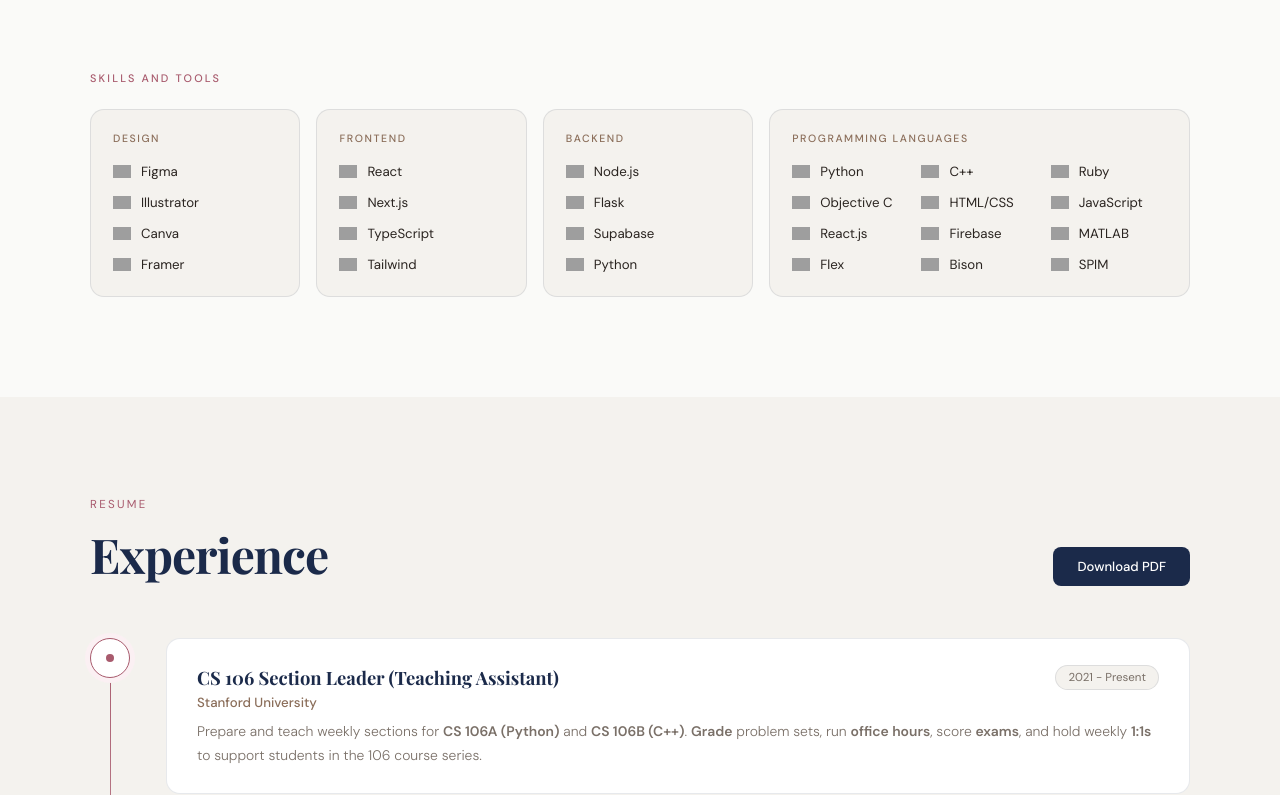
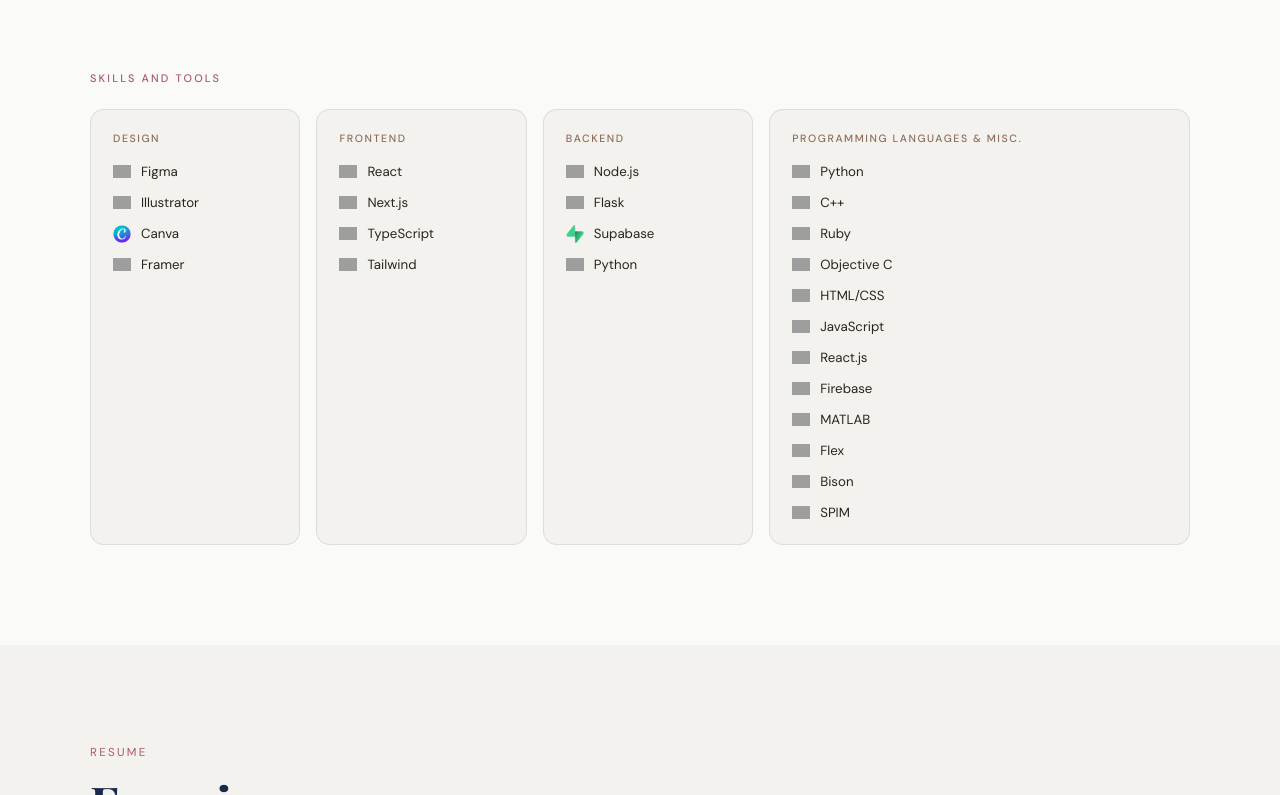
Before and after one commit to osose-e/personal-portfolio, a React (Vite) app: page / in a window 1280 px wide. Shown: the part 2545-3340 px from the top of the page. Built offline with nearby package versions, Linux system fonts and the light colour scheme; grey boxes are pictures that could not be loaded; a web font is replaced by a local one.

Commit message:
Added logos for Supabase and canva

```diff
--- a/src/App.jsx
+++ b/src/App.jsx
@@ -18,10 +18,10 @@
 ];
 
 const SKILLS = [
-  { category:"Design", items:[{name:"Figma",icon:"https://cdn.jsdelivr.net/gh/devicons/devicon/icons/figma/figma-original.svg"},{name:"Illustrator",icon:"https://cdn.jsdelivr.net/gh/devicons/devicon/icons/illustrator/illustrator-plain.svg"},{name:"Canva",icon:"https://cdn.simpleicons.org/canva/00C4CC"},{name:"Framer",icon:"https://cdn.worldvectorlogo.com/logos/framer-motion.svg"}]},
+  { category:"Design", items:[{name:"Figma",icon:"https://cdn.jsdelivr.net/gh/devicons/devicon/icons/figma/figma-original.svg"},{name:"Illustrator",icon:"https://cdn.jsdelivr.net/gh/devicons/devicon/icons/illustrator/illustrator-plain.svg"},{name:"Canva",icon:`${BASE}images/canva-logo.png`},{name:"Framer",icon:"https://cdn.worldvectorlogo.com/logos/framer-motion.svg"}]},
   { category:"Frontend", items:[{name:"React",icon:"https://cdn.jsdelivr.net/gh/devicons/devicon/icons/react/react-original.svg"},{name:"Next.js",icon:"https://cdn.jsdelivr.net/gh/devicons/devicon/icons/nextjs/nextjs-original.svg"},{name:"TypeScript",icon:"https://cdn.jsdelivr.net/gh/devicons/devicon/icons/typescript/typescript-original.svg"},{name:"Tailwind",icon:"https://cdn.worldvectorlogo.com/logos/tailwind-css-2.svg"}]},
-  { category:"Backend", items:[{name:"Node.js",icon:"https://cdn.jsdelivr.net/gh/devicons/devicon/icons/nodejs/nodejs-original.svg"},{name:"Flask",icon:"https://cdn.jsdelivr.net/gh/devicons/devicon/icons/flask/flask-original.svg"},{name:"Supabase",icon:"https://cdn.worldvectorlogo.com/logos/supabase-1.svg"},{name:"Python",icon:"https://cdn.jsdelivr.net/gh/devicons/devicon/icons/python/python-original.svg"}]},
-  { category:"Programming Languages", items:[{name:"Python",icon:"https://cdn.jsdelivr.net/gh/devicons/devicon/icons/python/python-original.svg"},{name:"C++",icon:"https://cdn.jsdelivr.net/gh/devicons/devicon/icons/cplusplus/cplusplus-original.svg"},{name:"Ruby",icon:"https://cdn.jsdelivr.net/gh/devicons/devicon/icons/ruby/ruby-original.svg"},{name:"Objective C",icon:"https://cdn.jsdelivr.net/gh/devicons/devicon/icons/apple/apple-original.svg"},{name:"HTML/CSS",icon:"https://cdn.jsdelivr.net/gh/devicons/devicon/icons/html5/html5-original.svg"},{name:"JavaScript",icon:"https://cdn.jsdelivr.net/gh/devicons/devicon/icons/javascript/javascript-original.svg"},{name:"React.js",icon:"https://cdn.jsdelivr.net/gh/devicons/devicon/icons/react/react-original.svg"},{name:"Firebase",icon:"https://cdn.jsdelivr.net/gh/devicons/devicon/icons/firebase/firebase-plain.svg"},{name:"MATLAB",icon:"https://cdn.jsdelivr.net/gh/devicons/devicon/icons/matlab/matlab-original.svg"},{name:"Flex",icon:"https://cdn.jsdelivr.net/gh/devicons/devicon/icons/c/c-original.svg"},{name:"Bison",icon:"https://cdn.jsdelivr.net/gh/devicons/devicon/icons/c/c-original.svg"},{name:"SPIM",icon:"https://cdn.jsdelivr.net/gh/devicons/devicon/icons/c/c-original.svg"}]},
+  { category:"Backend", items:[{name:"Node.js",icon:"https://cdn.jsdelivr.net/gh/devicons/devicon/icons/nodejs/nodejs-original.svg"},{name:"Flask",icon:"https://cdn.jsdelivr.net/gh/devicons/devicon/icons/flask/flask-original.svg"},{name:"Supabase",icon:`${BASE}images/supabase-logo.png`},{name:"Python",icon:"https://cdn.jsdelivr.net/gh/devicons/devicon/icons/python/python-original.svg"}]},
+  { category:"Programming Languages & Misc.", items:[{name:"Python",icon:"https://cdn.jsdelivr.net/gh/devicons/devicon/icons/python/python-original.svg"},{name:"C++",icon:"https://cdn.jsdelivr.net/gh/devicons/devicon/icons/cplusplus/cplusplus-original.svg"},{name:"Ruby",icon:"https://cdn.jsdelivr.net/gh/devicons/devicon/icons/ruby/ruby-original.svg"},{name:"Objective C",icon:"https://cdn.jsdelivr.net/gh/devicons/devicon/icons/apple/apple-original.svg"},{name:"HTML/CSS",icon:"https://cdn.jsdelivr.net/gh/devicons/devicon/icons/html5/html5-original.svg"},{name:"JavaScript",icon:"https://cdn.jsdelivr.net/gh/devicons/devicon/icons/javascript/javascript-original.svg"},{name:"React.js",icon:"https://cdn.jsdelivr.net/gh/devicons/devicon/icons/react/react-original.svg"},{name:"Firebase",icon:"https://cdn.jsdelivr.net/gh/devicons/devicon/icons/firebase/firebase-plain.svg"},{name:"MATLAB",icon:"https://cdn.jsdelivr.net/gh/devicons/devicon/icons/matlab/matlab-original.svg"},{name:"Flex",icon:"https://cdn.jsdelivr.net/gh/devicons/devicon/icons/c/c-original.svg"},{name:"Bison",icon:"https://cdn.jsdelivr.net/gh/devicons/devicon/icons/c/c-original.svg"},{name:"SPIM",icon:"https://cdn.jsdelivr.net/gh/devicons/devicon/icons/c/c-original.svg"}]},
 ];
 
 function useInView(threshold = 0.12) {
```
Also changed, not shown: public/images/canva-logo.png (added), public/images/supabase-logo.png (added).
